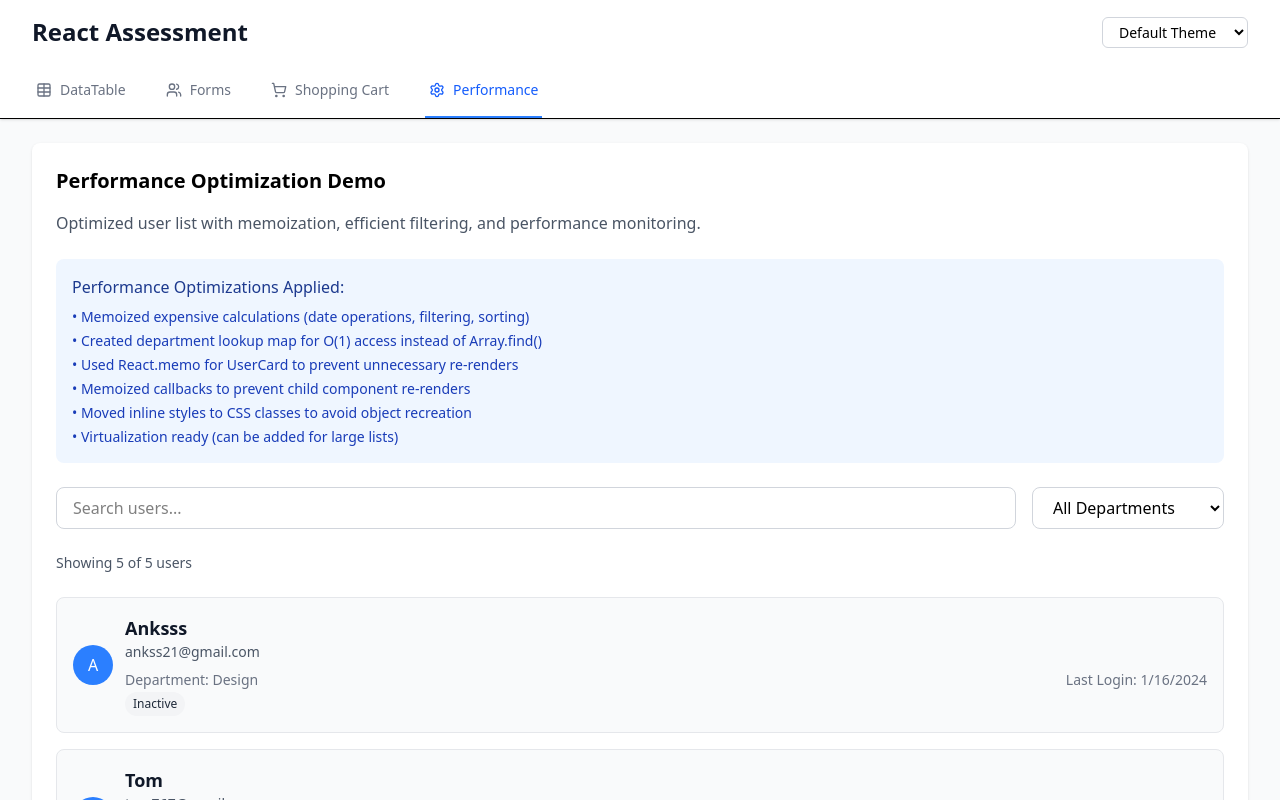
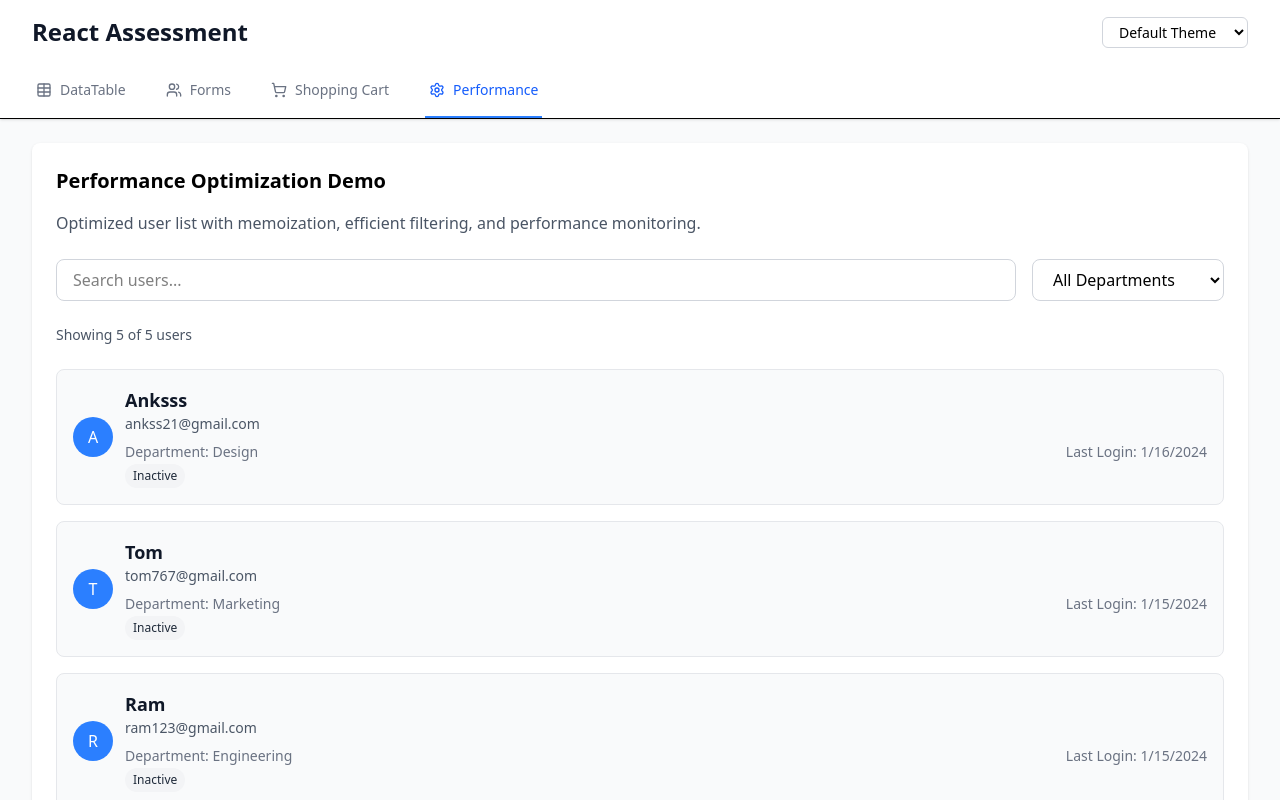
Before and after one commit to ankitagrg/React-Assessment, a React (Vite) app: page / in a window 1280 px wide. Both pictures are taken after a click on the button "Performance". Shown: the top 800 px of the page. Built offline with nearby package versions, Linux system fonts and the light colour scheme.

Commit message:
Updated memoized OptimizedUserList

```diff
--- a/src/components/performance/OptimizedUserList.tsx
+++ b/src/components/performance/OptimizedUserList.tsx
@@ -1,13 +1,14 @@
 import React, { useState, useMemo, memo, useCallback } from 'react';
 import type { User, Department } from '../../types';
 
-// Memoized UserCard component to prevent unnecessary re-renders
+// Memoized UserCard component to prevent unnecessary re-renders //
 const UserCard = memo<{
   user: User;
   department?: Department;
   onClick: (user: User) => void;
 }>(({ user, department, onClick }) => {
-  // Memoize expensive calculations
+
+
   const isActive = useMemo(() => {
     return new Date().getTime() - new Date(user.lastLogin).getTime() < 30 * 24 * 60 * 60 * 1000;
   }, [user.lastLogin]);
@@ -77,7 +78,6 @@ export const OptimizedUserList: React.FC<OptimizedUserListProps> = ({
   const [searchTerm, setSearchTerm] = useState('');
   const [selectedDepartment, setSelectedDepartment] = useState('all');
 
-  // Create department lookup map for O(1) access
   const departmentMap = useMemo(() => {
     return departments.reduce((map, dept) => {
       map[dept.id] = dept;
@@ -85,11 +85,9 @@ export const OptimizedUserList: React.FC<OptimizedUserListProps> = ({
     }, {} as Record<string, Department>);
   }, [departments]);
 
-  // Memoize expensive filtering and sorting operations
   const processedUsers = useMemo(() => {
     let filtered = users;
 
-    // Apply filters
     if (searchTerm) {
       const lowercaseSearch = searchTerm.toLowerCase();
       filtered = filtered.filter(user =>
@@ -101,14 +99,12 @@ export const OptimizedUserList: React.FC<OptimizedUserListProps> = ({
     if (selectedDepartment !== 'all') {
       filtered = filtered.filter(user => user.department === selectedDepartment);
     }
-
-    // Sort by last login (most recent first)
     return [...filtered].sort((a, b) =>
       new Date(b.lastLogin).getTime() - new Date(a.lastLogin).getTime()
     );
   }, [users, searchTerm, selectedDepartment]);
 
-  // Memoize callbacks to prevent child re-renders
+  // Memoize callbacks to prevent child re-renders //
   const handleSearchChange = useCallback((e: React.ChangeEvent<HTMLInputElement>) => {
     setSearchTerm(e.target.value);
   }, []);
@@ -119,20 +115,8 @@ export const OptimizedUserList: React.FC<OptimizedUserListProps> = ({
 
   return (
     <div className="space-y-6">
-      {/* Performance monitoring info */}
-      <div className="bg-blue-50 p-4 rounded-lg">
-        <h3 className="font-medium text-blue-900 mb-2">Performance Optimizations Applied:</h3>
-        <ul className="text-sm text-blue-800 space-y-1">
-          <li>• Memoized expensive calculations (date operations, filtering, sorting)</li>
-          <li>• Created department lookup map for O(1) access instead of Array.find()</li>
-          <li>• Used React.memo for UserCard to prevent unnecessary re-renders</li>
-          <li>• Memoized callbacks to prevent child component re-renders</li>
-          <li>• Moved inline styles to CSS classes to avoid object recreation</li>
-          <li>• Virtualization ready (can be added for large lists)</li>
-        </ul>
-      </div>
 
-      {/* Filters */}
+
       <div className="flex flex-col sm:flex-row gap-4">
         <div className="flex-1">
           <input
@@ -159,7 +143,6 @@ export const OptimizedUserList: React.FC<OptimizedUserListProps> = ({
         </div>
       </div>
 
-      {/* Results info */}
       <div className="text-sm text-gray-600">
         Showing {processedUsers.length} of {users.length} users
       </div>
```
